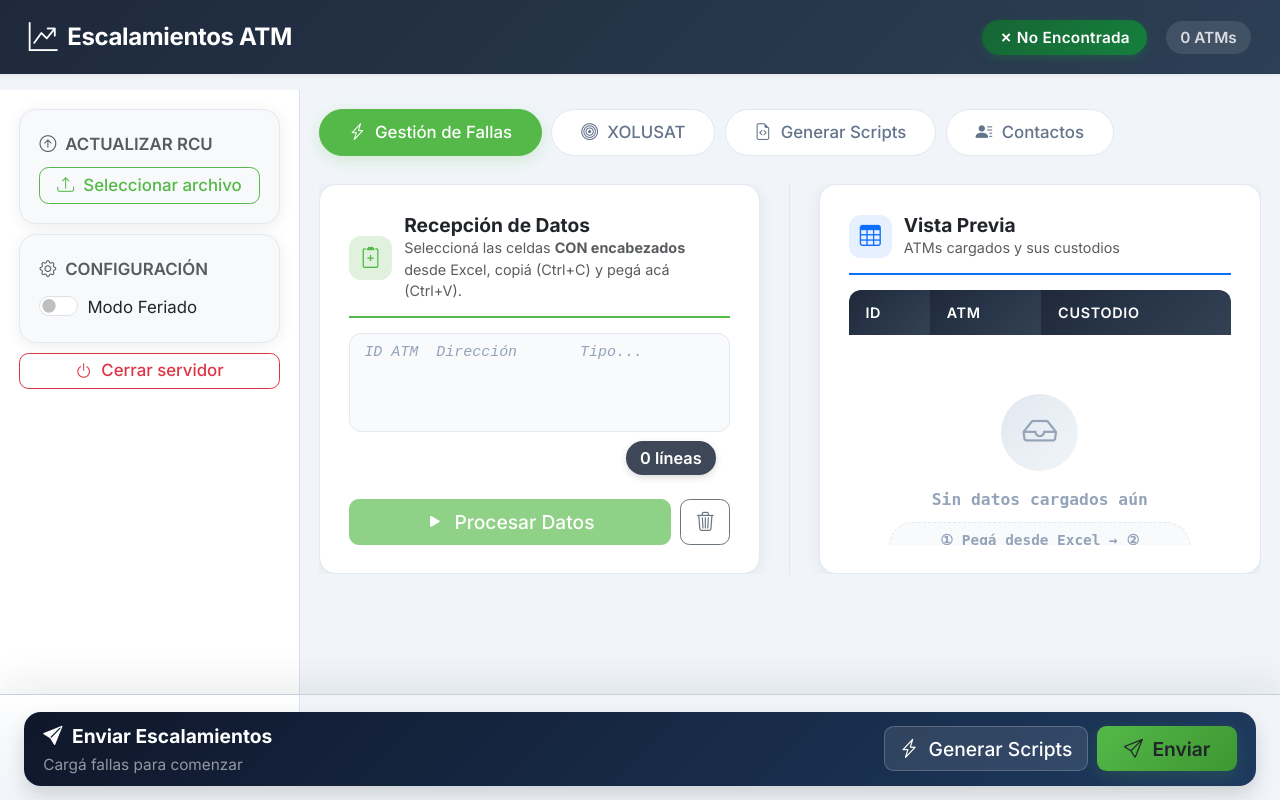
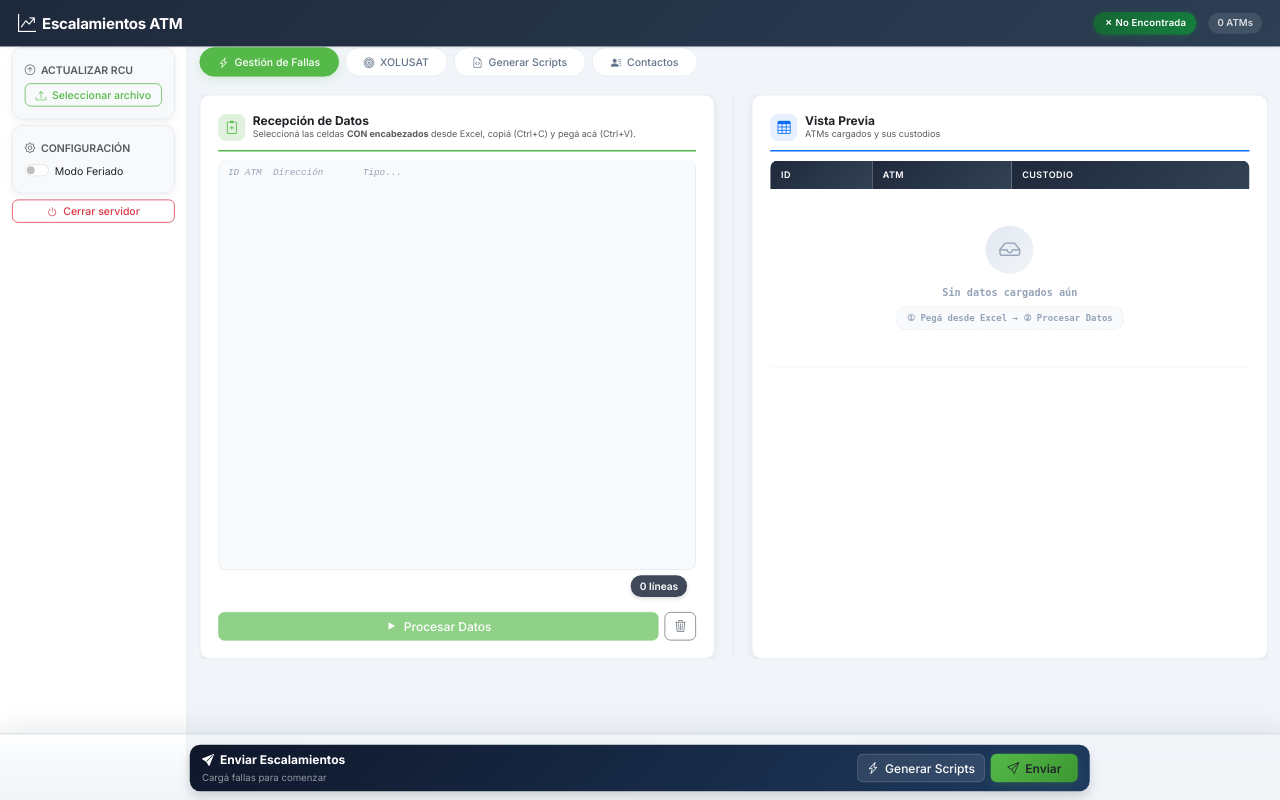
Before and after one commit to Adrian-Iglesias-1/EscalamientosBHDFlask, a Flask app: page / in a window 1280 px wide. Run offline with Flask 3, Linux system fonts and the light colour scheme; data that the repository does not hold is empty.

Commit message:
v3.0: transform scale wrapper - zoom 75% independiente del browser

```diff
--- a/backend/static/style.css
+++ b/backend/static/style.css
@@ -42,6 +42,34 @@ body {
     color: var(--text-primary);
     overflow: hidden;
 }
+
+/* ─── Layout principal (altura manejada por CSS) ────────────────────── */
+#main-layout {
+    height: 100vh;
+}
+
+/* ─── Scale wrapper para notebooks ──────────────────────────────────── */
+/* En pantallas ≤1440px CSS: escala TODO el contenido a 75% usando transform.
+   transform: scale() es puramente visual — NO se multiplica con el zoom del browser.
+   El wrapper mide 133.33% del viewport, escalado a 75% = llena exactamente la pantalla. */
+@media screen and (max-width: 1440px) {
+    #app-scale-wrapper {
+        position: fixed;
+        top: 0;
+        left: 0;
+        width: 133.33vw;
+        height: 133.33vh;
+        transform: scale(0.75);
+        transform-origin: top left;
+        overflow: hidden;
+        background: var(--surface);
+    }
+    /* main-layout llena el wrapper (133.33vh), escalado = 100vh visual */
+    #main-layout {
+        height: 133.33vh !important;
+    }
+}
+/* En pantallas grandes (escritorio), el wrapper es un div transparente sin efecto */
 
 /* ─── Navbar ─────────────────────────────────────────────────────────── */
 .bg-navbar {
@@ -699,14 +727,6 @@ section#tab-xolusat .data-card-header {
     border-radius: 10px;
 }
 
-/* ─── XOLUSAT y otros tabs: scroll correcto ─────────────────────────── */
-#tab-xolusat,
-#tab-scripts,
-#tab-contactos {
-    overflow-y: auto;
-    max-height: calc(100vh - 130px);
-    padding-bottom: 20px;
-}
 
 
 /* ─── Responsive ────────────────────────────────────────────────────── */
--- a/backend/templates/index.html
+++ b/backend/templates/index.html
@@ -10,9 +10,11 @@
     <link href="https://cdn.jsdelivr.net/npm/bootstrap@5.3.3/dist/css/bootstrap.min.css" rel="stylesheet">
     <link href="https://cdn.jsdelivr.net/npm/bootstrap-icons@1.11.3/font/bootstrap-icons.min.css" rel="stylesheet">
     <link href="https://fonts.googleapis.com/css2?family=Inter:wght@300;400;500;600;700&display=swap" rel="stylesheet">
-    <link rel="stylesheet" href="/static/style.css?v=2.5">
+    <link rel="stylesheet" href="/static/style.css?v=3.0">
 </head>
 <body>
+
+<div id="app-scale-wrapper">
 
 <!-- Navbar -->
 <nav class="navbar navbar-expand-lg navbar-dark bg-navbar fixed-top shadow-sm">
@@ -32,7 +34,7 @@
 </nav>
 
 <!-- Layout -->
-<div class="d-flex min-h-0" id="main-layout" style="padding-top: 56px; height: 100vh;">
+<div class="d-flex min-h-0" id="main-layout" style="padding-top: 56px;">
 
     <!-- Sidebar -->
     <aside class="sidebar bg-white border-end p-3" style="width:270px">
@@ -611,8 +613,10 @@
     </div>
 </div>
 
-<!-- Toast Container -->
-<div class="toast-container position-fixed bottom-0 end-0 p-3">
+</div><!-- /app-scale-wrapper -->
+
+<!-- Toast Container (fuera del wrapper para que Bootstrap lo posicione bien) -->
+<div class="toast-container position-fixed bottom-0 end-0 p-3" style="z-index:9999;">
     <div id="appToast" class="toast align-items-center border-0 shadow" role="alert">
         <div class="d-flex">
             <div class="toast-body d-flex align-items-center gap-2">
@@ -642,42 +646,19 @@
 </div>
 
 <script src="https://cdn.jsdelivr.net/npm/bootstrap@5.3.3/dist/js/bootstrap.bundle.min.js"></script>
-    <script src="/static/script.js?v=2.3"></script>
+    <script src="/static/script.js?v=3.0"></script>
 <script>
 (function () {
-    // Solo en notebooks (pantalla CSS ≤ 1440px: cubre 1920x1200 @150% = 1280px)
+    // Solo en notebooks (pantalla CSS ≤ 1440px)
     if (window.screen.width > 1440) return;
 
-    var TARGET = 0.75;
-
-    function applyZoom() {
-        // screen.width / innerWidth = zoom actual del browser (más preciso que outerWidth/innerWidth)
-        // Funciona porque para ventana maximizada: innerWidth = screen.width / browserZoom
-        var browserZoom = window.screen.width / window.innerWidth;
-        if (!isFinite(browserZoom) || browserZoom <= 0) browserZoom = 1;
-
-        // CSS zoom que, combinado con el zoom del browser, da exactamente 75%
-        var cssZoom = TARGET / browserZoom;
-        document.documentElement.style.zoom = cssZoom;
-
-        // Compensar 100vh (no escala con CSS zoom)
-        var ml = document.getElementById('main-layout');
-        if (ml) ml.style.height = 'calc(100vh / ' + cssZoom + ')';
-    }
-
-    applyZoom();
-
-    // Re-aplicar cuando el usuario cambia zoom o redimensiona
-    window.addEventListener('resize', applyZoom);
-
-    // Bloquear Ctrl++, Ctrl+-, Ctrl+0 para que el browser no cambie su zoom
+    // Bloquear Ctrl++, Ctrl+-, Ctrl+0
     document.addEventListener('keydown', function (e) {
         if (e.ctrlKey && (e.key === '+' || e.key === '-' || e.key === '=' || e.key === '0')) {
             e.preventDefault();
         }
     });
-
-    // Bloquear Ctrl+Scroll (pinch zoom en trackpad)
+    // Bloquear Ctrl+Scroll
     document.addEventListener('wheel', function (e) {
         if (e.ctrlKey) e.preventDefault();
     }, { passive: false });
```
Also changed, not shown: 1 other file.
